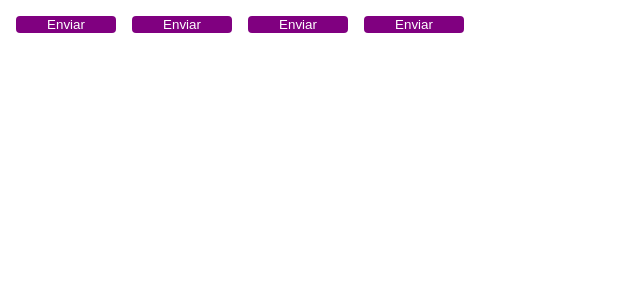
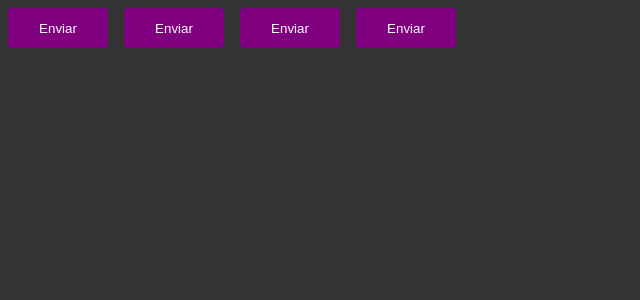
Before and after one commit to evertonlsds/pomodoro-clock-project, a React (Vite) app: page / in a window 1280 px wide. Shown: the top 300 px of the page, without its empty margins (0-640 px from the left). Built offline with nearby package versions, Linux system fonts and the light colour scheme.

Commit message:
add style global

```diff
--- a/src/App.tsx
+++ b/src/App.tsx
@@ -1,6 +1,7 @@
 import { ThemeProvider } from 'styled-components';
 import { Button } from './components/Button';
 import { defaultTheme } from './styles/themes/default';
+import { GlobalStyle } from './styles/global';
 
 export function App() {
   return (
@@ -9,6 +10,7 @@
       <Button variant="secundary" />
       <Button variant="danger" />
       <Button variant="success" />
+      <GlobalStyle />
     </ThemeProvider>
   );
 }
--- a/src/components/Button.styles.ts
+++ b/src/components/Button.styles.ts
@@ -15,7 +15,7 @@
 
 export const ButtonContainer = styled.button<ButtonContainerProps>`
   width: 100px;
-  heigth: 40px;
+  height: 40px;
   border-radius: 4px;
   border: 0;
   margin: 8px;
@@ -23,7 +23,3 @@
   background-color: ${(props) => props.theme.primary};
   color: ${(props) => props.theme.white};
 `;
-
-// ${(props) => {
-//   return ` background-color ${buttonVariants[props.variant]}`;
-// }}
--- /dev/null
+++ b/src/styles/global.ts
@@ -0,0 +1,16 @@
+import { createGlobalStyle } from 'styled-components';
+
+export const GlobalStyle = createGlobalStyle`
+
+*{
+    margin:0;
+    padding: 0;
+    box-sizing: border-box;
+}
+
+body{
+    background: #333;
+    color: #FFF;
+}
+
+`;
```
Also changed, not shown: src/@types/styles.d.ts (added, +8 -0 lines).
